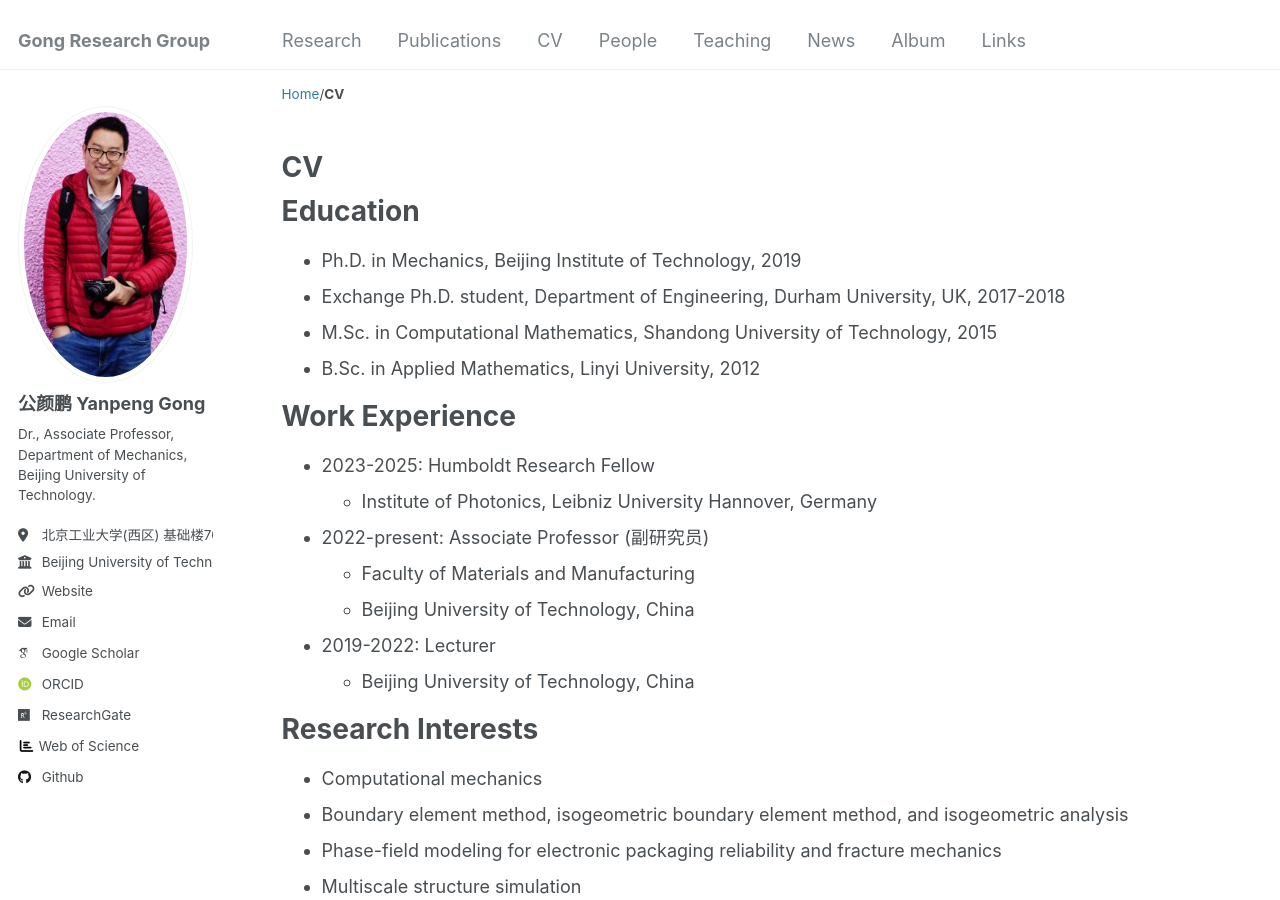
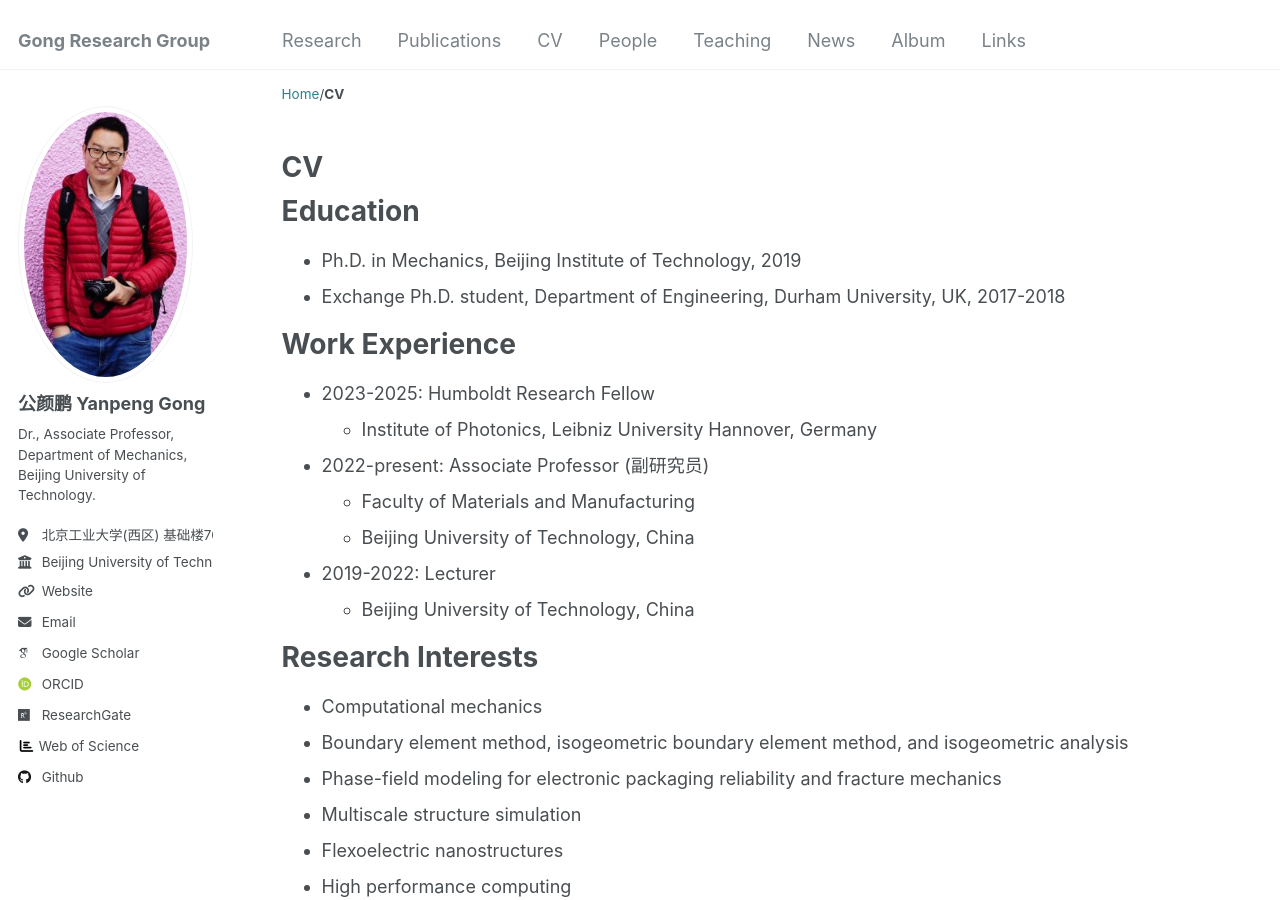
Before and after one commit to yanpeng-gong/yanpeng-gong.github.io, a Jekyll site: the page built from _pages/cv.md, in a window 1280 px wide and 900 px high. Built offline with Jekyll 4.4.1, drawn with Linux system fonts in a browser that asks for light colours; some web fonts are replaced; comment, search, counter and statistics services are not loaded.

Commit message:
cv: trim Education to PhD and Durham exchange only
Keep the strongest credentials (PhD at Beijing Institute of Technology,
Durham University exchange) and drop the M.Sc. and B.Sc. entries for a
more focused presentation. Applied to both the web CV page and the
downloadable CV.

Co-Authored-By: Claude Opus 4.7 (1M context) <noreply@anthropic.com>

```diff
--- a/_pages/cv.md
+++ b/_pages/cv.md
@@ -13,8 +13,6 @@ Education
 ======
 * Ph.D. in Mechanics, Beijing Institute of Technology, 2019
 * Exchange Ph.D. student, Department of Engineering, Durham University, UK, 2017-2018
-* M.Sc. in Computational Mathematics, Shandong University of Technology, 2015
-* B.Sc. in Applied Mathematics, Linyi University, 2012
 
 Work Experience
 ======
```
Also changed, not shown: files/CV_YanpengGong.md (+0 -2 lines).
